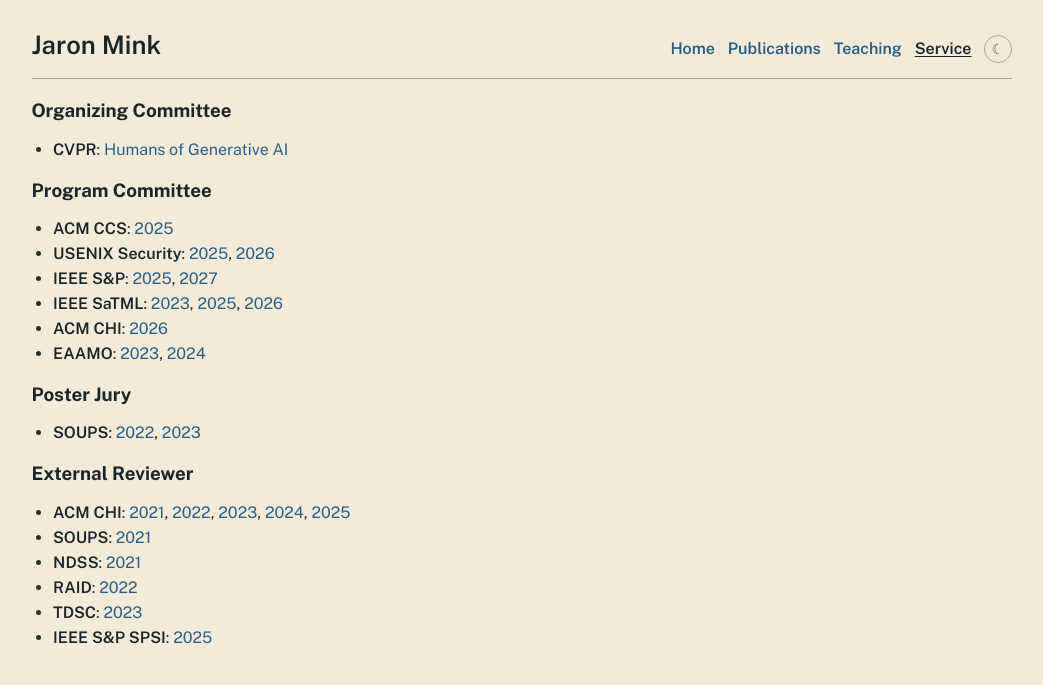
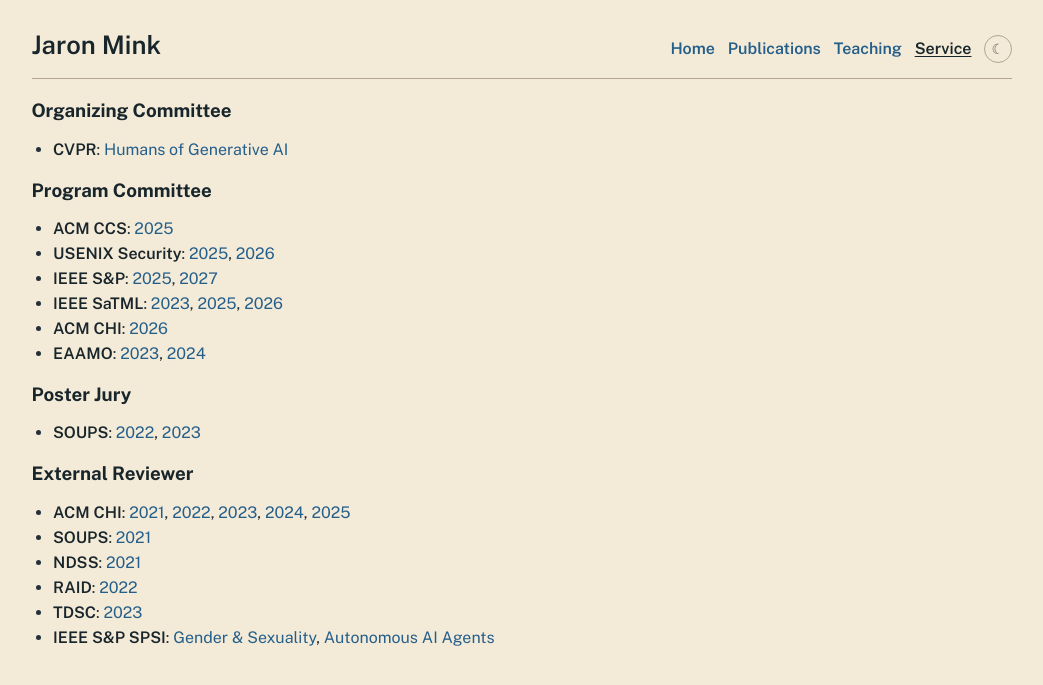
Before and after one commit to JaronMink/personal-website, a Jekyll site: the page built from service.md, in a window 1280 px wide. Shown: the top 685 px of the page, without its empty margins (111-1154 px from the left). Built offline with Jekyll 4.4.1, drawn with Linux system fonts in a browser that asks for light colours.

Commit message:
new service

```diff
--- a/_data/service.yml
+++ b/_data/service.yml
@@ -83,5 +83,7 @@
           url_key: tdsc23_web
     - venue: IEEE S&P SPSI
       links:
-        - label: "2025"
-          url: https://www.computer.org/digital-library/magazines/sp/cfp-gender-and-sexuality-in-online-safety/
+        - label: "Gender & Sexuality"
+          url: https://www.computer.org/digital-library/magazines/sp/cfp-gender-and-sexuality-in-online-safety
+        - label: "Autonomous AI Agents"
+          url: https://www.computer.org/digital-library/magazines/sp/cfp-autonomous-ai-agents-computer-security
```
